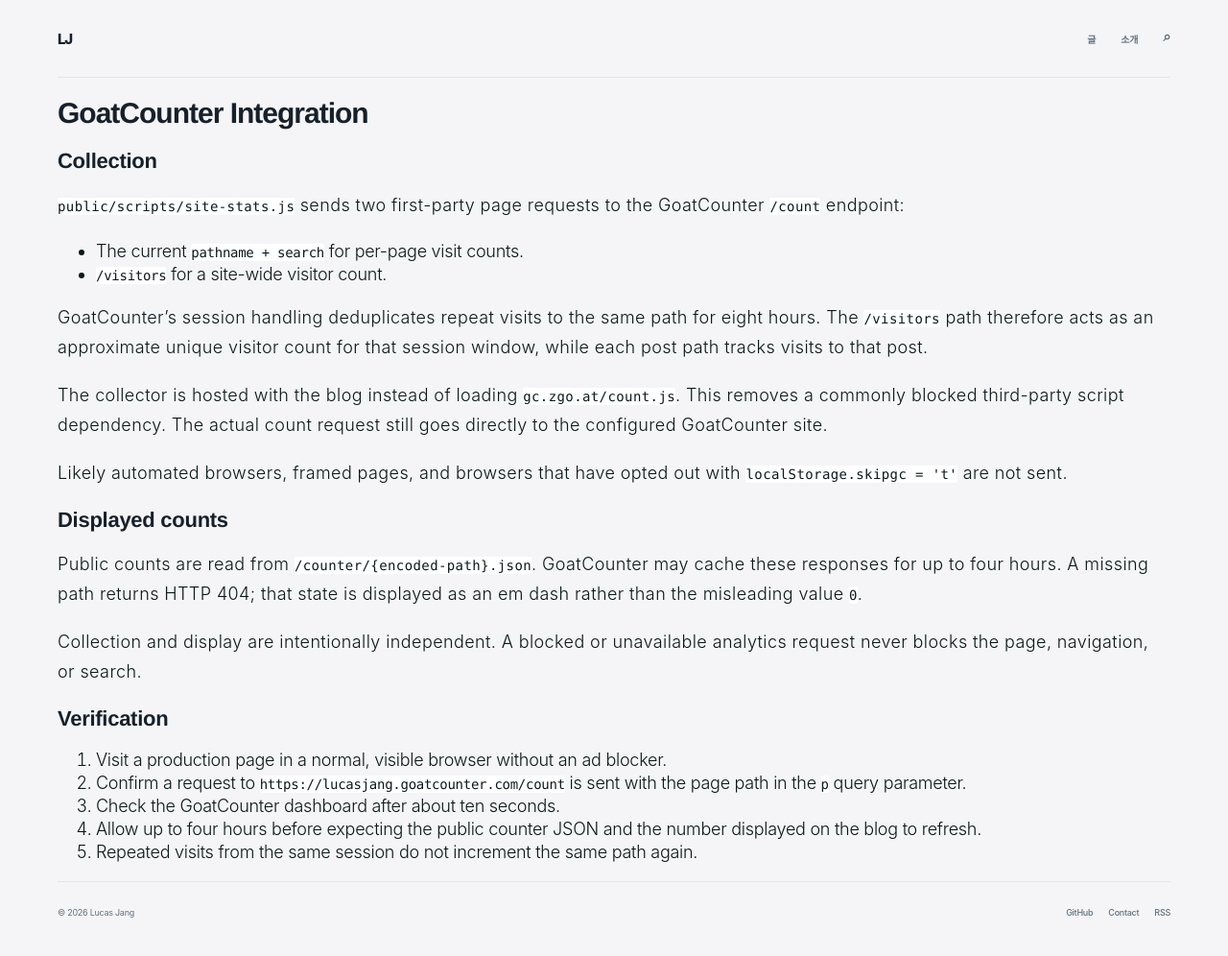
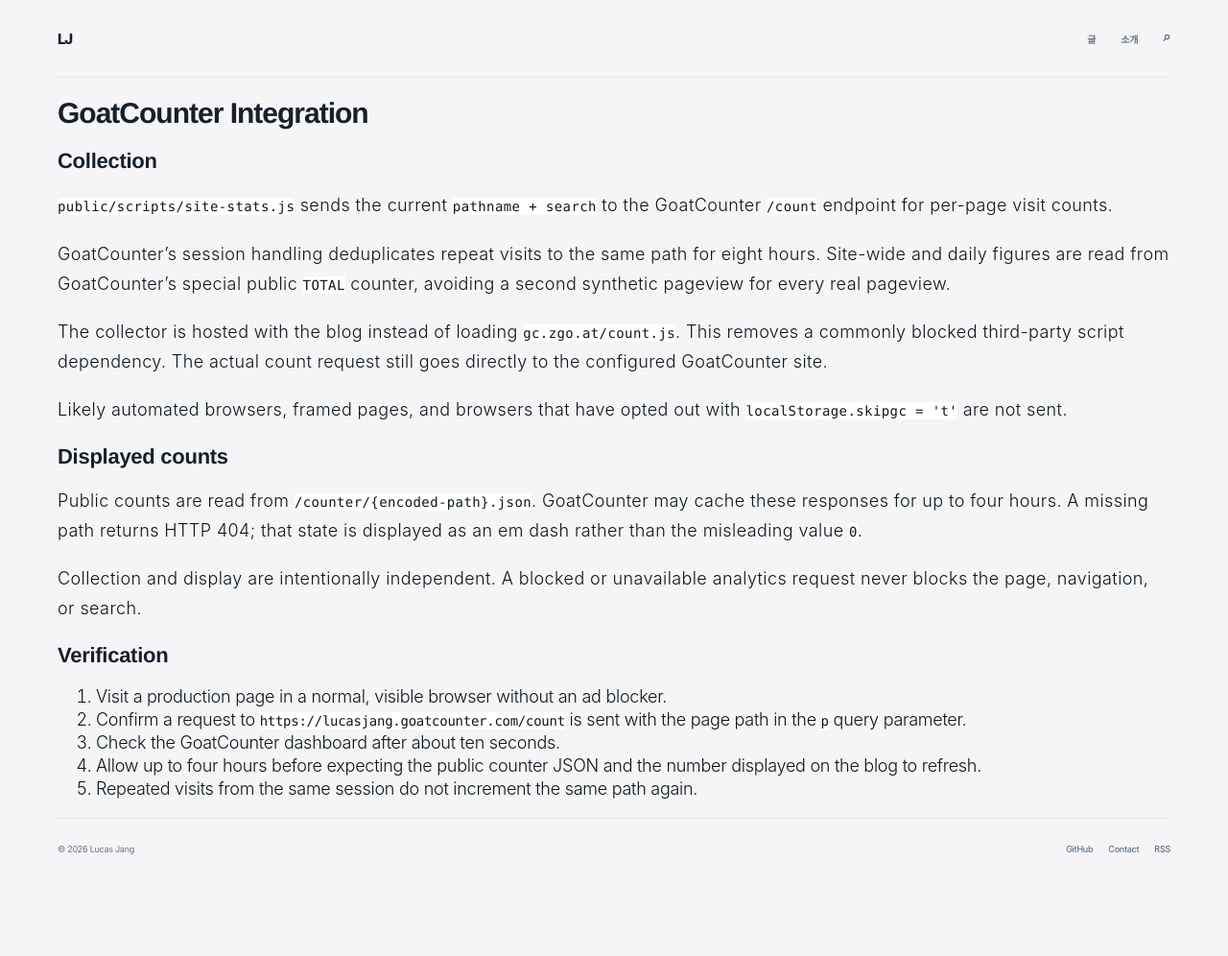
Before and after one commit to Lucas-Jang/lucas-jang.github.io, a Jekyll site: the page built from docs/goatcounter.md, in a window 1280 px wide. Shown: the whole page at 96% size. Built offline with Jekyll 4.4.1, drawn with Linux system fonts in a browser that asks for light colours; our own code applies the rules of GitHub Pages for plain Markdown files; after the commit the page ends 930 px from its top, so only the background shows below that.

Commit message:
Fix GoatCounter totals display

```diff
--- a/docs/goatcounter.md
+++ b/docs/goatcounter.md
@@ -2,16 +2,13 @@
 
 ## Collection
 
-`public/scripts/site-stats.js` sends two first-party page requests to the
-GoatCounter `/count` endpoint:
-
-- The current `pathname + search` for per-page visit counts.
-- `/visitors` for a site-wide visitor count.
+`public/scripts/site-stats.js` sends the current `pathname + search` to the
+GoatCounter `/count` endpoint for per-page visit counts.
 
 GoatCounter's session handling deduplicates repeat visits to the same path for
-eight hours. The `/visitors` path therefore acts as an approximate unique
-visitor count for that session window, while each post path tracks visits to
-that post.
+eight hours. Site-wide and daily figures are read from GoatCounter's special
+public `TOTAL` counter, avoiding a second synthetic pageview for every real
+pageview.
 
 The collector is hosted with the blog instead of loading `gc.zgo.at/count.js`.
 This removes a commonly blocked third-party script dependency. The actual count
```
Also changed, not shown: public/scripts/site-stats.js (+3 -5 lines).
